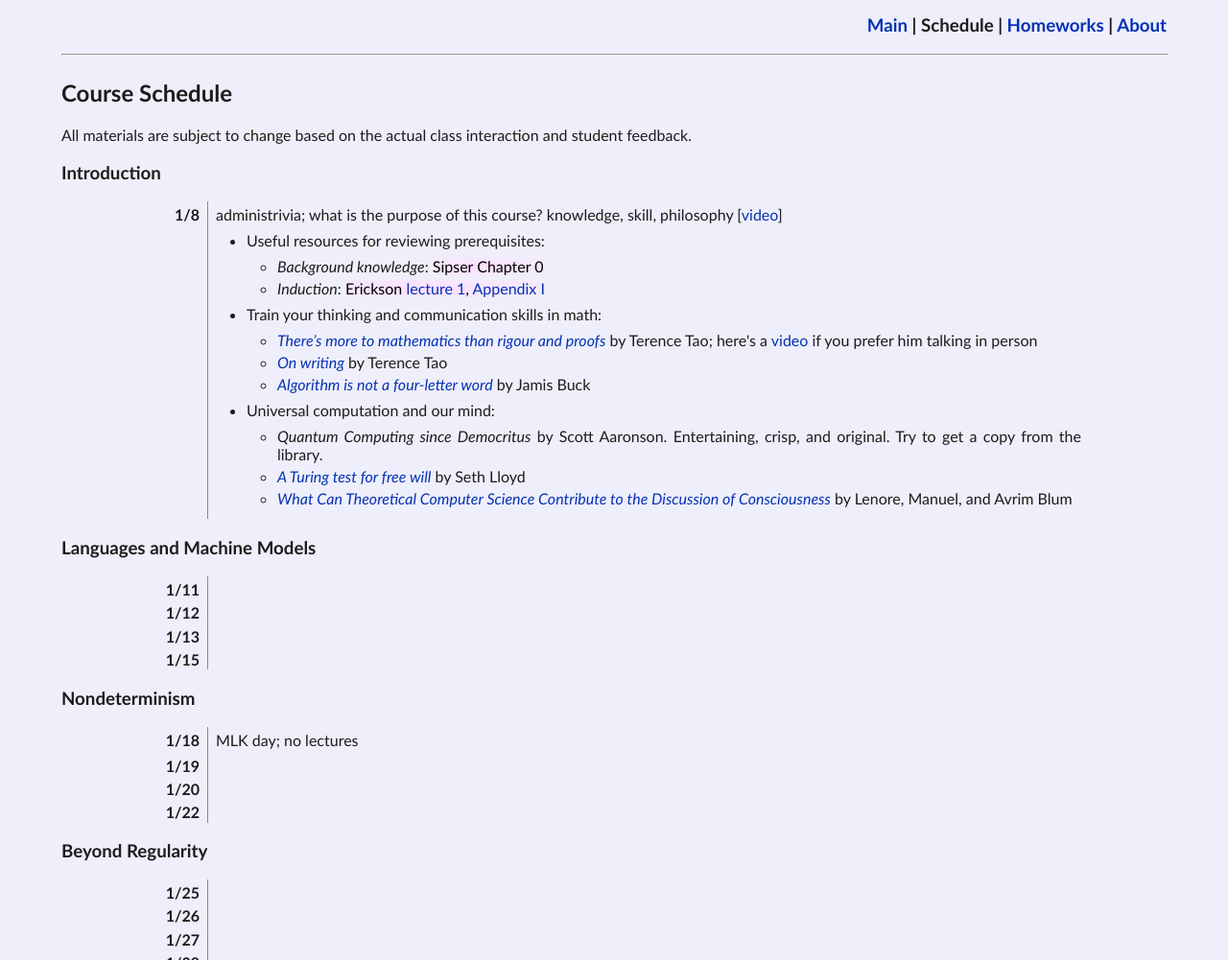
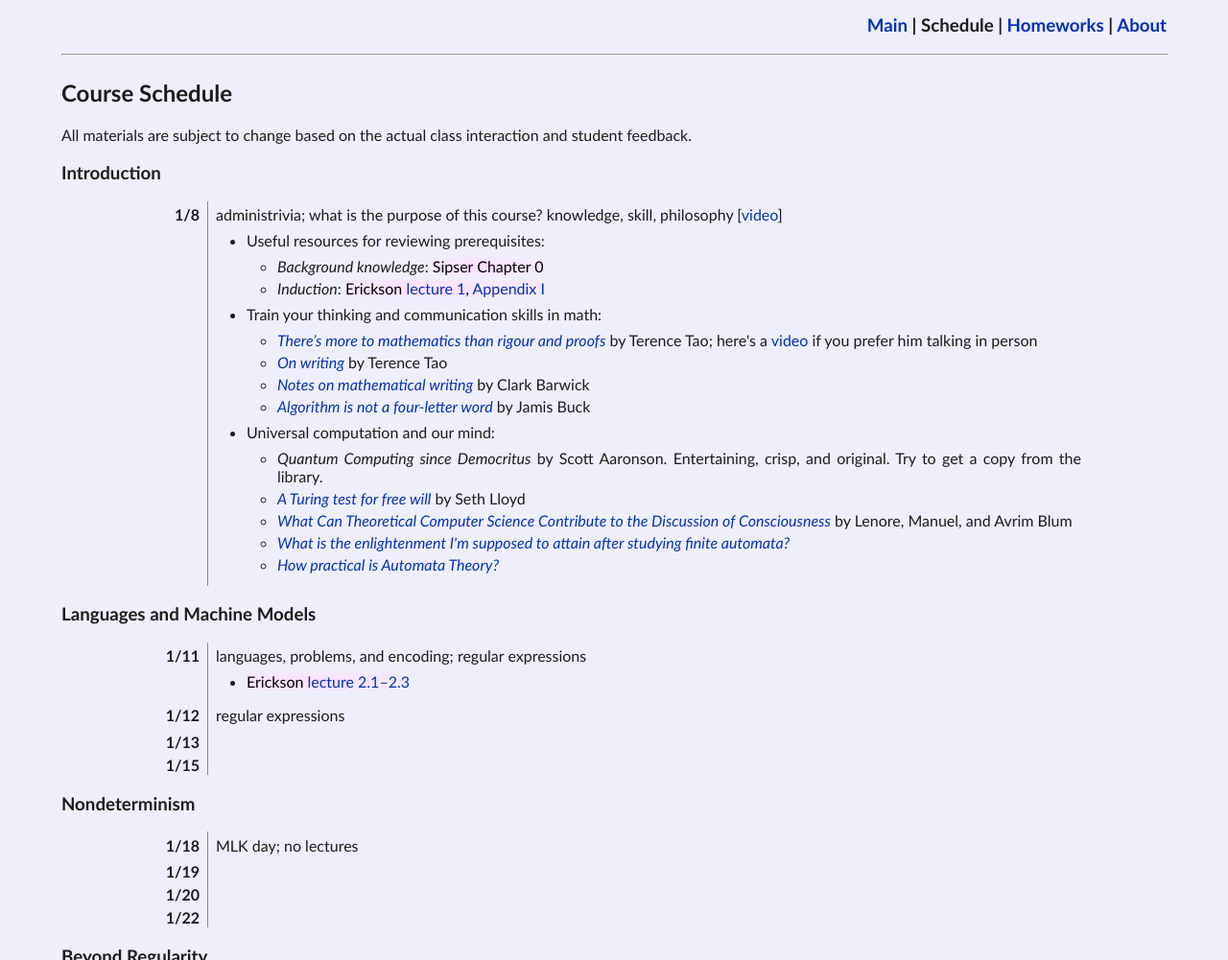
Before and after one commit to hcsoso/hcsoso.github.io, a plain HTML site: page teaching/model-comp-w21/schedule.html in a window 1280 px wide. Shown: the part 99-1100 px from the top of the page at 96% size. Drawn offline with Linux system fonts and the light colour scheme.

Commit message:
0111 schedule

```diff
--- a/teaching/model-comp-w21/schedule.html
+++ b/teaching/model-comp-w21/schedule.html
@@ -64,6 +64,8 @@ administrivia; what is the purpose of this course? knowledge, skill, philosophy
 
   <li> <a href="https://terrytao.wordpress.com/advice-on-writing-papers/" target="_blank"><em>On writing</em></a> by Terence Tao
 
+  <li> <a href="https://www.maths.ed.ac.uk/~cbarwick/papers/style.pdf" target="_blank"><em>Notes on mathematical writing</em></a> by Clark Barwick
+
   <li> <a href="http://www.jamisbuck.org/presentations/rubyconf2011/index.html#title-page" target="_blank"><em>Algorithm is not a four-letter word</em></a> by Jamis Buck
 </ul>
 
@@ -74,6 +76,9 @@ administrivia; what is the purpose of this course? knowledge, skill, philosophy
   <li> <a href="https://arxiv.org/abs/1310.3225" target="_blank"><em>A Turing test for free will</em></a> by Seth Lloyd
 
   <li> <a href="https://www.youtube.com/watch?v=152yq0SPIqk" target="_blank"><em>What Can Theoretical Computer Science Contribute to the Discussion of Consciousness</em></a> by Lenore, Manuel, and Avrim Blum
+
+<li> <a href="https://cstheory.stackexchange.com/a/14818/1800" target="_blank"><em>What is the enlightenment I'm supposed to attain after studying finite automata?</em></a>
+<li> <a href="https://cstheory.stackexchange.com/q/8539/1800" target="_blank"><em>How practical is Automata Theory?</em></a>
 </ul>
 
 </ul>
@@ -83,10 +88,15 @@ administrivia; what is the purpose of this course? knowledge, skill, philosophy
 <h3>Languages and Machine Models</h3>
 <dl>
 <dt> 1/11
-<dd> <ul></ul>
+<dd> languages, problems, and encoding; regular expressions
+<!--[<a href="https://dartmouth.hosted.panopto.com/Panopto/Pages/Viewer.aspx?id=e2bf27c3-ef86-4ef4-b42d-acaa01503642" target="_blank">video</a>]-->
+
+<ul class=sub>
+  <li><mark>Erickson <a href="https://jeffe.cs.illinois.edu/teaching/algorithms/models/all-models.pdf" target="_blank">lecture 2.1–2.3</a></mark>
+</ul>
 
 <dt> 1/12
-<dd> <ul></ul>
+<dd> regular expressions
 
 <dt> 1/13
 <dd> <ul></ul>
```
Also changed, not shown: teaching/model-comp-w21/about.html (+4 -0 lines), teaching/model-comp-w21/index.html (+2 -1 lines).
